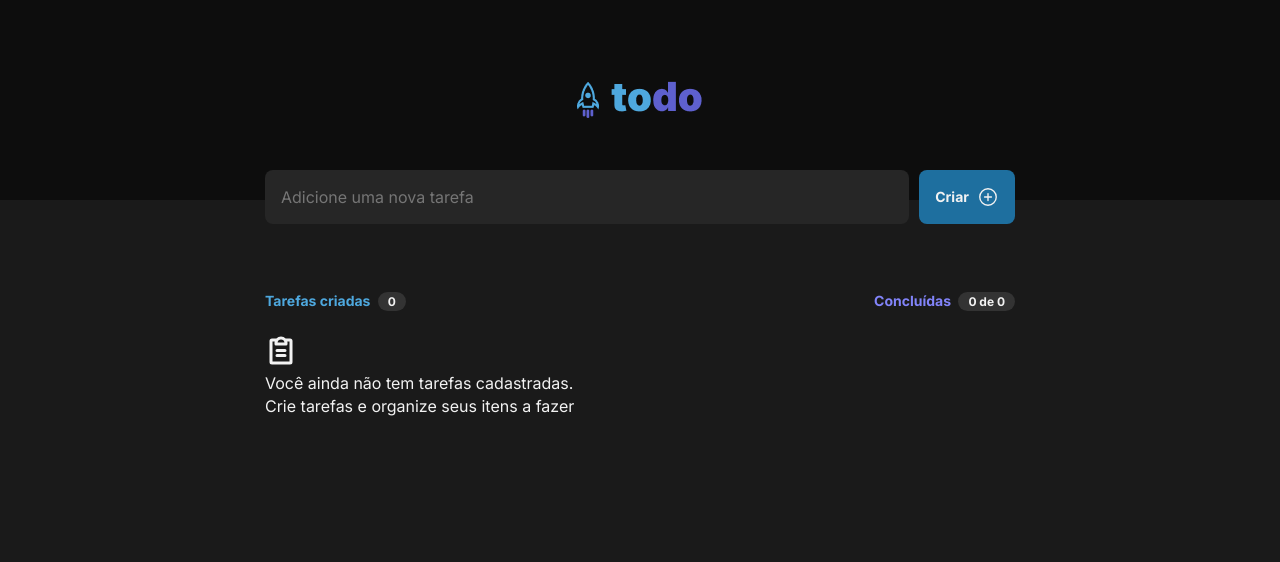
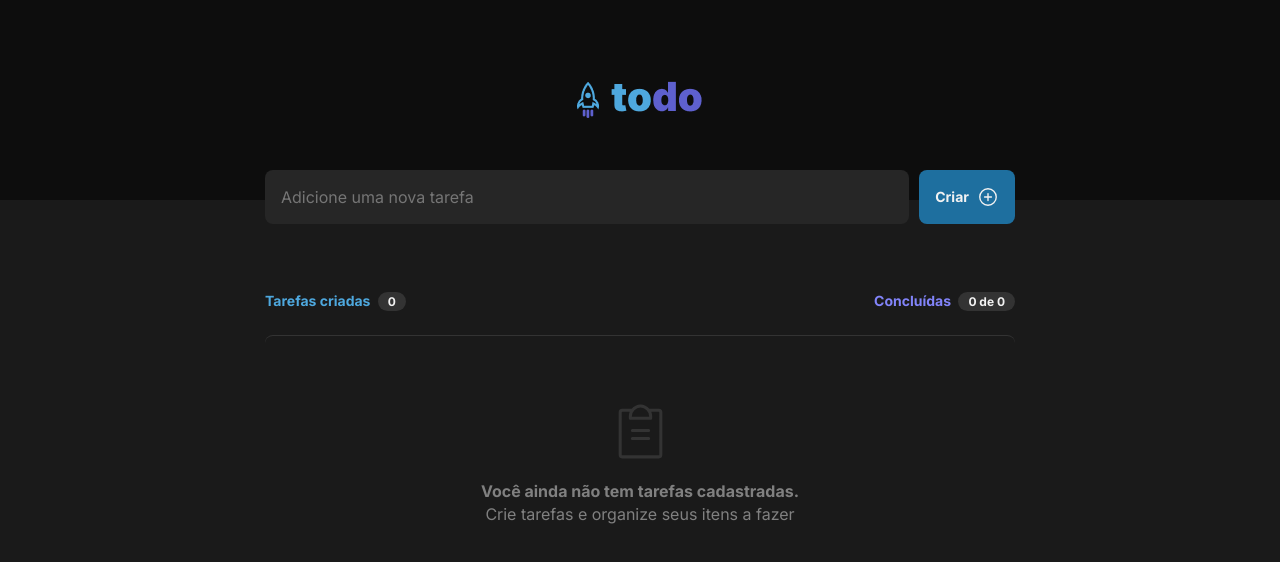
Before and after one commit to geoalt/rocketseat-desafio1-react-todo, a React (Vite) app: page / in a window 1280 px wide. Shown: the top 562 px of the page. Built offline with nearby package versions, Linux system fonts and the light colour scheme.

Commit message:
style: change cno task message color and position

```diff
--- a/src/components/TaskList/index.tsx
+++ b/src/components/TaskList/index.tsx
@@ -39,9 +39,11 @@ export function TaskList() {
       </header>
       <main className={styles.main}>
         {context.task.length === 0 ? (
-          <div className={styles.noTaskMessage}>
-            <ClipboardText size={32} weight="bold" />
-            <p>Você ainda não tem tarefas cadastradas. </p>
+          <div className={styles.messageContainer}>
+            <ClipboardText size={65} weight="light" className={styles.messageIcon} />
+            <p>
+              <strong>Você ainda não tem tarefas cadastradas.</strong>
+            </p>
             <p>Crie tarefas e organize seus itens a fazer</p>
           </div>
         ) : (
--- a/src/components/TaskList/styles.module.scss
+++ b/src/components/TaskList/styles.module.scss
@@ -37,3 +37,19 @@
 
   margin-top: 24px;
 }
+
+.messageContainer {
+  text-align: center;
+  color: var(--gray-300);
+  padding-block: 4rem;
+  border-top: 1px solid var(--gray-400);
+  border-radius: 8px;
+
+  & p:nth-of-type(1) {
+    margin-top: 0.625rem;
+  }
+}
+
+.messageIcon {
+  color: var(--gray-400);
+}
```
